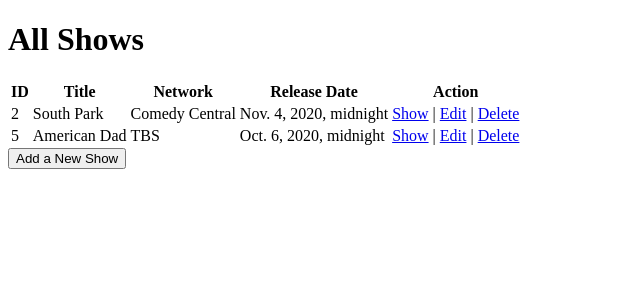
After one commit to rmmo14/semirestful_tvshows, a Django app: page /shows in a window 1280 px wide. The commit adds this page. Shown: the top 300 px of the page, without its empty margins (0-640 px from the left). Run offline with Django 3.2, Linux system fonts and the light colour scheme; data comes from the database, SQL or seed files in the repository; both versions use the stored data as it was after the commit.

Commit message:
finishing assignment

```diff
--- /dev/null
+++ b/semi_tvshows_app/templates/allshows.html
@@ -0,0 +1,44 @@
+<!DOCTYPE html>
+<html lang="en">
+
+<head>
+    <meta charset="UTF-8">
+    <meta name="viewport" content="width=device-width, initial-scale=1.0">
+    <title>TV Show Page</title>
+</head>
+
+<body>
+    <h1>All Shows</h1>
+    <table>
+        <thead>
+            <tr>
+                <th>ID</th>
+                <th>Title</th>
+                <th>Network</th>
+                <th>Release Date</th>
+                <th>Action</th>
+            </tr>
+        </thead>
+        <tbody>
+            {% for shows in tv_shows %}
+            <tr>
+                <td>{{shows.id}}</td>
+                <td>{{shows.title}}</td>
+                <td>{{shows.network}}</td>
+                <td>{{shows.release_date}}</td>
+                <td>
+                    <a href="/shows/{{shows.id}}">Show</a> |
+                    <a href="/shows/{{shows.id}}/edit">Edit</a> |
+                    <a href="/shows/{{shows.id}}/delete">Delete</a>
+                </td>
+            </tr>
+            {% endfor %}
+        </tbody>
+    </table>
+    <form action="/shows/new" method="GET">
+        {% csrf_token %}
+        <button>Add a New Show</button>
+    </form>
+</body>
+
+</html>
--- a/semi_tvshows_app/templates/index.html
+++ b/semi_tvshows_app/templates/index.html
@@ -16,11 +16,12 @@
         <p>Network </p>
         <input type="text" name="network" id="network">
         <p>Release Date </p>
-        <input type="date" name="release" id="release">
+        <input type="date" name="release_date" id="release_date">
         <p>Description </p>
         <input type="text" name="description" id="description">
         <button>Create</button>
     </form>
+    <a href="/">Go Back</a>
 </body>
 
 </html>
--- a/semi_tvshows_app/urls.py
+++ b/semi_tvshows_app/urls.py
@@ -2,6 +2,13 @@
 from . import views
 
 urlpatterns = [
+    path('', views.redir),
     path('shows/new', views.index),
     path('shows/create', views.create),
+    path('shows', views.allshows),
+    path('shows/<int:current_id>', views.displayshow),
+    path('shows/<int:current_id>/edit', views.edit),
+    path('shows/<int:current_id>/delete', views.delete),
+    path('shows/<int:current_id>/update', views.update),
+
 ]
--- a/semi_tvshows_app/views.py
+++ b/semi_tvshows_app/views.py
@@ -2,6 +2,9 @@
 from .models import tvShow
 
 # Create your views here.
+def redir(request):
+    return redirect('/shows')
+
 def index(request):
     return render(request, "index.html")
 
@@ -13,4 +16,38 @@
         description = request.POST['description']
     )
 
-    return redirect('/shows/')
+    return redirect('/shows')
+
+def allshows(request):
+    context = {
+        'tv_shows': tvShow.objects.all()
+    }
+    return render(request, "allshows.html", context)
+
+def displayshow(request, current_id):
+    this_show = tvShow.objects.get(id=current_id)
+    context = {
+        'shows': this_show
+    }
+    return render(request, "showshow.html", context)
+
+def edit(request, current_id):
+    this_show = tvShow.objects.get(id=current_id)
+    context = {
+        'shows' : this_show
+    }
+    return render(request, "edit.html", context)
+
+def update(request, current_id):
+    this_show = tvShow.objects.get(id=current_id)
+    this_show.title = request.POST['title']
+    this_show.network = request.POST['network']
+    this_show.release_date = request.POST['release_date']
+    this_show.description = request.POST['description']
+    this_show.save()
+    return redirect('/shows')
+
+def delete (request, current_id):
+    this_show = tvShow.objects.get(id=current_id)
+    this_show.delete()
+    return redirect('/shows')
```
Also changed, not shown: semi_tvshows_app/templates/edit.html (added, +27 -0 lines), semi_tvshows_app/templates/show.html (deleted, +0 -15 lines), semi_tvshows_app/templates/showshow.html (added, +23 -0 lines), db.sqlite3.
